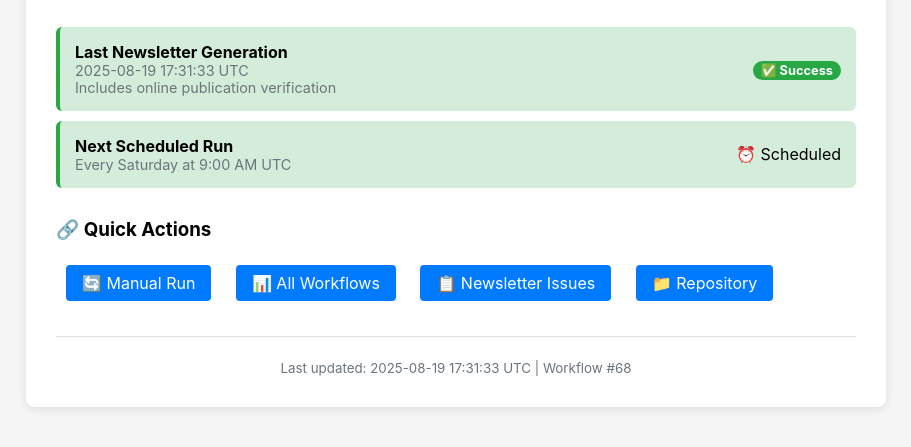
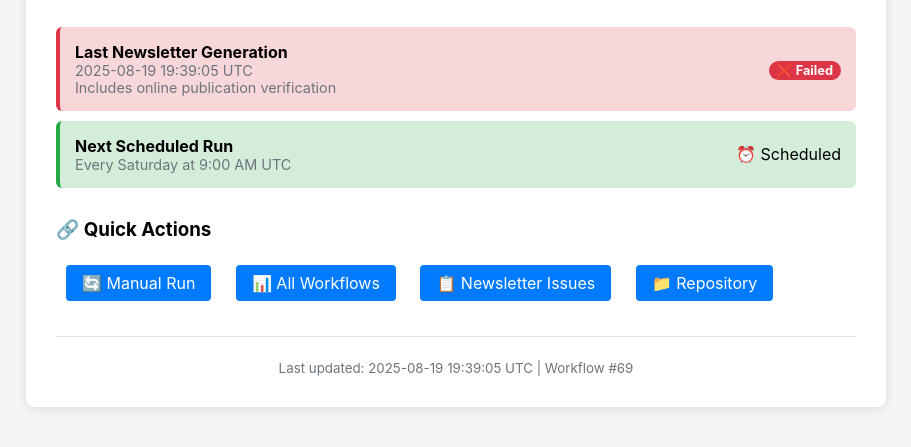
Before and after one commit to nycterent/thefilter, a plain HTML site: page index.html in a window 1280 px wide. Shown: the part 175-622 px from the top of the page, without its empty margins (184-1095 px from the left). Drawn offline with Linux system fonts and the light colour scheme.

Commit message:
deploy: db65b16f2057cd5155cb4fb91285950ff599fe94

```diff
--- a/index.html
+++ b/index.html
@@ -27,15 +27,15 @@
             <p>Automated newsletter generation system</p>
         </div>
 
-        <div class="status success">
+        <div class="status failure">
             <div>
                 <strong>Last Newsletter Generation</strong>
-                <div class="timestamp">2025-08-19 17:31:33 UTC</div>
+                <div class="timestamp">2025-08-19 19:39:05 UTC</div>
                 <div class="timestamp">Includes online publication verification</div>
             </div>
             <div>
-                <span class="badge success">
-                    ✅ Success
+                <span class="badge failure">
+                    ❌ Failed
                 </span>
             </div>
         </div>
@@ -57,7 +57,7 @@
         </div>
 
         <div style="margin-top: 30px; padding-top: 20px; border-top: 1px solid #dee2e6; text-align: center; color: #6c757d;">
-            <small>Last updated: 2025-08-19 17:31:33 UTC | Workflow #68</small>
+            <small>Last updated: 2025-08-19 19:39:05 UTC | Workflow #69</small>
         </div>
     </div>
 </body>
```
